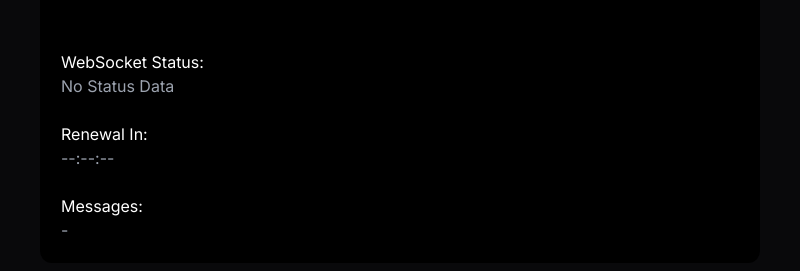
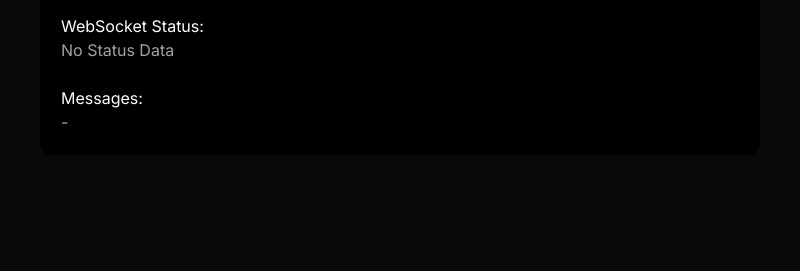
Before and after one commit to skellgreco/windows-websocket-host, an Electron app: page html/index.html in a window 800 px wide. Shown: the part 251-522 px from the top of the page. Drawn offline with nearby package versions, Linux system fonts and the light colour scheme; no server answers.

Commit message:
Update index.html
Removed not working renewal section

```diff
--- a/html/index.html
+++ b/html/index.html
@@ -19,9 +19,6 @@
         <p>WebSocket Status: </p>
         <div id="websocket-status" class="text-gray-400">No Status Data</div>
         <br>
-        <p>Renewal In: </p>
-        <div class="text-gray-400">--:--:--</div>
-        <br>
         <p>Messages: </p>
         <div id="ws-div-msg" class="text-gray-400">-</div>
       </div>
```
